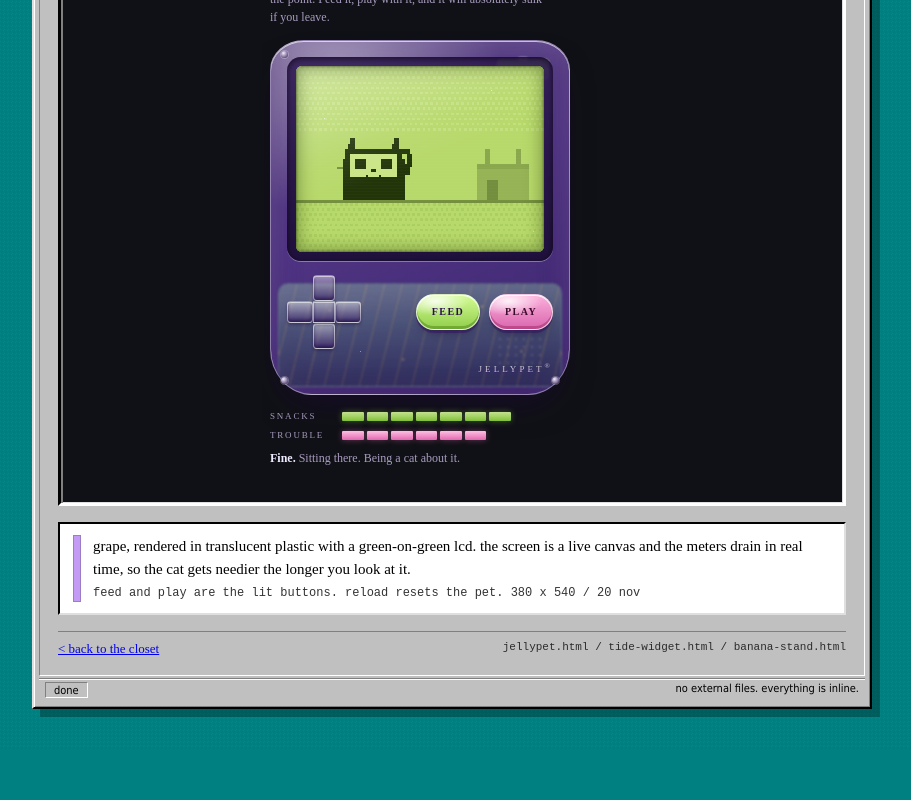
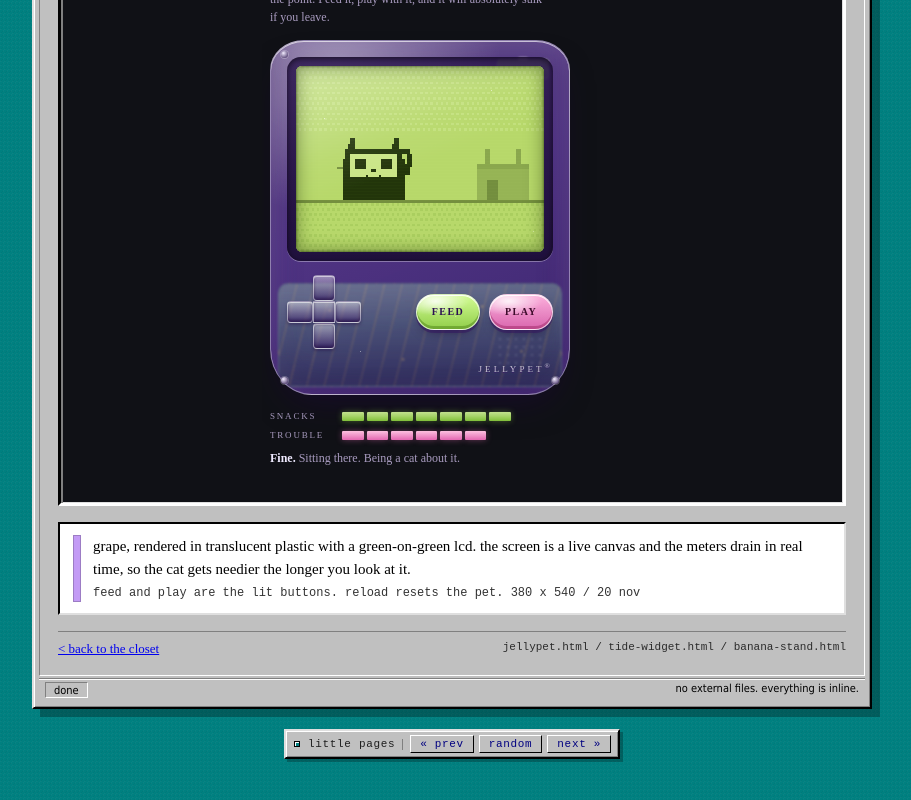
Before and after one commit to morgnh/little-pages, a plain HTML site: page widgets/index.html in a window 1280 px wide. Shown: the part 342-1142 px from the top of the page, without its empty margins (188-1099 px from the left). Before the commit the page ends 1091 px from the top, so only its background shows below. Drawn offline with Linux system fonts and the light colour scheme.

Commit message:
add webring bar: one webring.js, one script line per page

```diff
--- /dev/null
+++ b/webring.js
@@ -0,0 +1,95 @@
+/* little pages webring
+   ------------------------------------------------------------------
+   The only file to edit when a page is added, removed or reordered.
+   Order in this list is the order of the ring, and it loops.
+
+   path  = relative to the site root ("" is the homepage)
+   label = shown in the strip's tooltip and in the bar's status text
+   ------------------------------------------------------------------ */
+(function () {
+  var PAGES = [
+    { path: "",                   label: "home" },
+    { path: "keepers-index.html", label: "keepers index" },
+    { path: "widgets/",           label: "widgets" }
+  ];
+
+  // where this script lives is the site root, so the same file works
+  // from /little-pages/ and from /little-pages/widgets/
+  var script = document.currentScript;
+  if (!script || !script.src) return;
+  var root = new URL(".", script.src).href;
+
+  function full(p) { return root + p.path; }
+
+  function norm(u) {
+    var x = new URL(u, location.href);
+    return x.origin + x.pathname.replace(/index\.html$/, "");
+  }
+
+  var here = norm(location.href);
+  var i = -1;
+  for (var n = 0; n < PAGES.length; n++) {
+    if (norm(full(PAGES[n])) === here) { i = n; break; }
+  }
+  if (i === -1) return; // not a ring page, stay quiet
+
+  var prev = PAGES[(i + PAGES.length - 1) % PAGES.length];
+  var next = PAGES[(i + 1) % PAGES.length];
+
+  var css = [
+    '.lp-webring{display:flex;align-items:center;justify-content:center;gap:5px;flex-wrap:wrap;',
+    'width:-moz-fit-content;width:fit-content;max-width:92%;margin:20px auto 6px;padding:4px 7px;',
+    'background:#c0c0c0;color:#000;font:11px/1 "Courier New",Courier,monospace;text-transform:lowercase;',
+    'letter-spacing:.06em;border:2px solid;border-color:#dfdfdf #000 #000 #dfdfdf;',
+    'box-shadow:inset 1px 1px #fff,inset -1px -1px #808080,3px 3px 0 rgba(0,0,0,.25)}',
+    '.lp-webring .lp-name{padding:0 7px 0 2px;margin-right:2px;color:#1e1e1e;',
+    'border-right:1px solid #808080}',
+    '.lp-webring a{display:inline-block;padding:3px 9px 2px;color:#000080;text-decoration:none;',
+    'background:#c0c0c0;border:1px solid;border-color:#fff #000 #000 #fff}',
+    '.lp-webring a:hover{background:#dfdfdf;color:#0000ee}',
+    '.lp-webring a:active{border-color:#000 #fff #fff #000;color:#0000ee;transform:translate(1px,1px)}',
+    '.lp-webring a:focus-visible{outline:1px dotted #000;outline-offset:1px}',
+    '.lp-webring .lp-dot{width:6px;height:6px;background:#008080;box-shadow:inset 1px 1px #fff;',
+    'border:1px solid #000;margin:0 1px}'
+  ].join('');
+
+  var style = document.createElement("style");
+  style.textContent = css;
+  document.head.appendChild(style);
+
+  var bar = document.createElement("nav");
+  bar.className = "lp-webring";
+  bar.setAttribute("aria-label", "little pages webring");
+
+  function link(href, text, title) {
+    var a = document.createElement("a");
+    a.href = href;
+    a.textContent = text;
+    a.title = title;
+    return a;
+  }
+
+  var dot = document.createElement("span");
+  dot.className = "lp-dot";
+  dot.setAttribute("aria-hidden", "true");
+  bar.appendChild(dot);
+
+  var name = document.createElement("span");
+  name.className = "lp-name";
+  name.textContent = "little pages";
+  bar.appendChild(name);
+
+  bar.appendChild(link(full(prev), "\u00ab prev", "previous page: " + prev.label));
+  bar.appendChild(link("#", "random", "jump to a random page"));
+  bar.appendChild(link(full(next), "next \u00bb", "next page: " + next.label));
+
+  // random never sends you to the page you are already on
+  bar.querySelectorAll("a")[1].addEventListener("click", function (ev) {
+    ev.preventDefault();
+    var pool = PAGES.filter(function (_, n) { return n !== i; });
+    if (!pool.length) return;
+    location.href = full(pool[Math.floor(Math.random() * pool.length)]);
+  });
+
+  document.body.appendChild(bar);
+})();
--- a/widgets/index.html
+++ b/widgets/index.html
@@ -286,5 +286,6 @@ window.addEventListener('keydown', e => {
 new ResizeObserver(fit).observe(screenEl);
 show('jelly');
 </script>
+<script src="../webring.js"></script>
 </body>
 </html>
```
Also changed, not shown: index.html (+1 -0 lines), keepers-index.html (+1 -0 lines).
